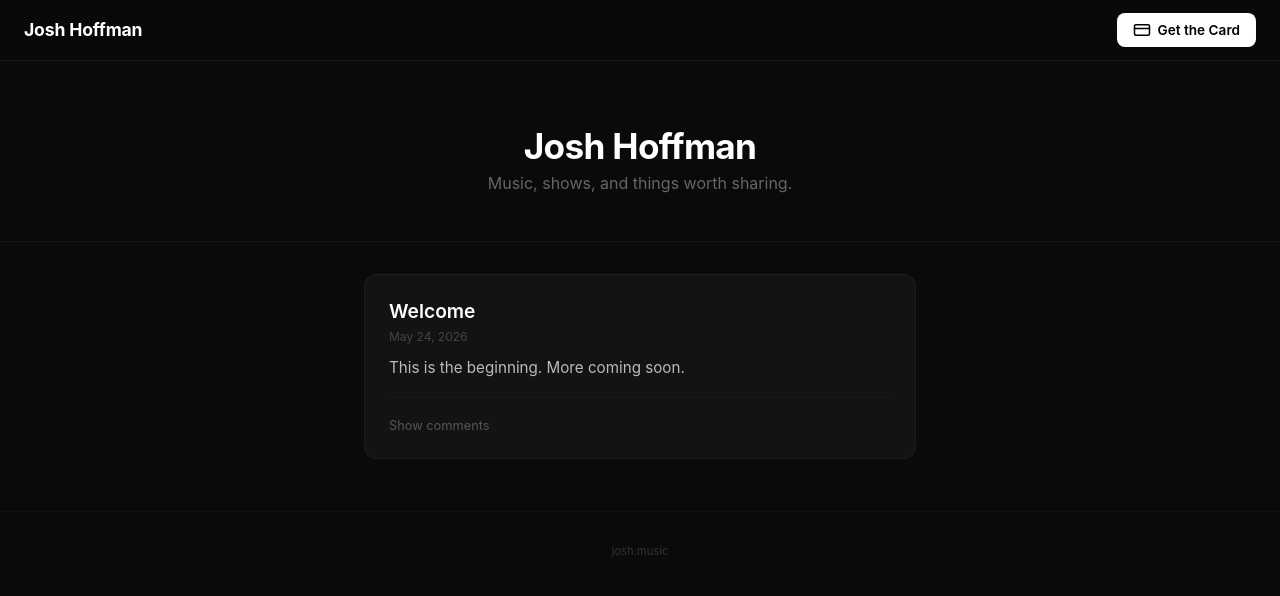
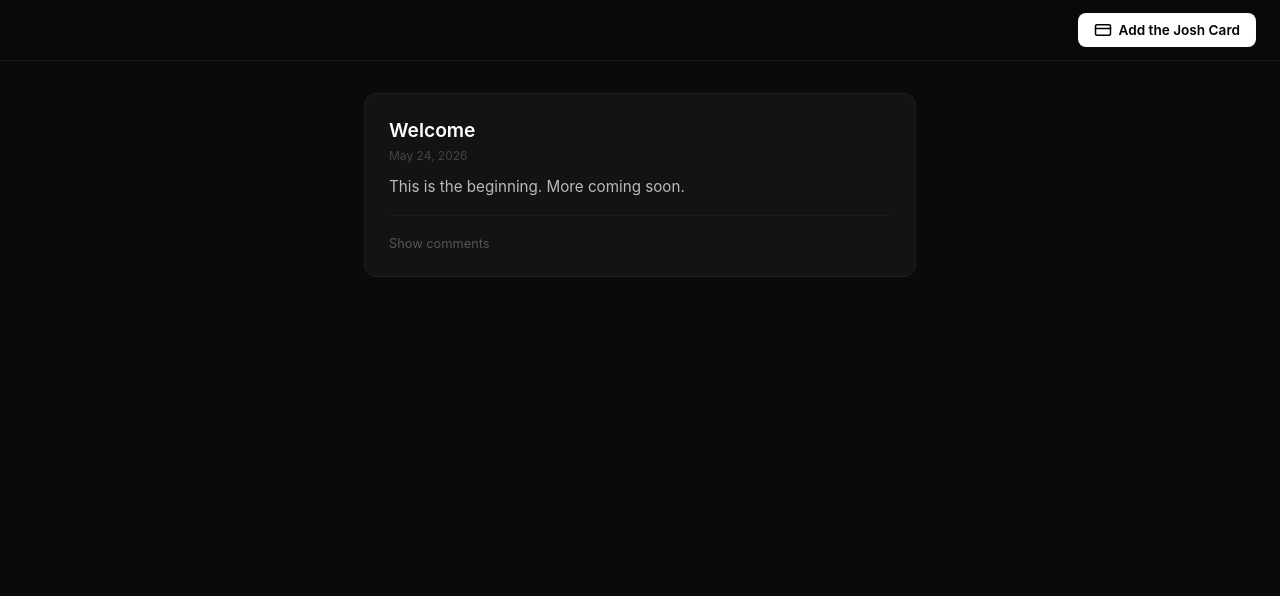
Before and after one commit to joshoffie/Josh-Card, a website: page docs/index.html in a window 1280 px wide. Drawn offline with Linux system fonts and the light colour scheme.

Commit message:
Clean up page: remove hero/footer/name, rename button

```diff
--- a/docs/index.html
+++ b/docs/index.html
@@ -25,10 +25,7 @@
       padding: 0.8rem 1.5rem;
       display: flex; align-items: center; justify-content: space-between;
     }
-    nav .name {
-      font-size: 1.1rem; font-weight: 700; color: #fff;
-      text-decoration: none; letter-spacing: -0.01em;
-    }
+    nav { justify-content: flex-end; }
     .wallet-btn {
       display: inline-flex; align-items: center; gap: 0.4rem;
       background: #fff; color: #000; font-weight: 600; font-size: 0.85rem;
@@ -38,13 +35,6 @@
     .wallet-btn:hover { opacity: 0.85; }
     .wallet-btn svg { width: 18px; height: 18px; }
 
-    /* --- HERO --- */
-    .hero {
-      text-align: center; padding: 4rem 1.5rem 3rem;
-      border-bottom: 1px solid #151515;
-    }
-    .hero h1 { font-size: 2.2rem; color: #fff; margin-bottom: 0.4rem; letter-spacing: -0.02em; }
-    .hero p { font-size: 1rem; color: #666; max-width: 400px; margin: 0 auto; }
 
     /* --- CONTAINER --- */
     .container { max-width: 600px; margin: 0 auto; padding: 2rem 1.5rem; }
@@ -105,40 +95,24 @@
     }
     .comment-form button:hover { background: #444; }
 
-    /* --- FOOTER --- */
-    .footer {
-      text-align: center; font-size: 0.7rem; color: #333;
-      padding: 2rem 1rem; border-top: 1px solid #111;
-    }
 
     .empty { text-align: center; color: #444; padding: 3rem; font-size: 0.95rem; }
 
-    @media (max-width: 480px) {
-      .hero h1 { font-size: 1.7rem; }
-      .hero { padding: 3rem 1rem 2rem; }
-    }
   </style>
 </head>
 <body>
 
   <nav>
-    <a href="/" class="name">Josh Hoffman</a>
     <a href="https://josh-card-production.up.railway.app/join" class="wallet-btn">
       <svg viewBox="0 0 24 24" fill="none" stroke="currentColor" stroke-width="2" stroke-linecap="round" stroke-linejoin="round"><rect x="2" y="5" width="20" height="14" rx="2"/><line x1="2" y1="10" x2="22" y2="10"/></svg>
-      Get the Card
+      Add the Josh Card
     </a>
   </nav>
-
-  <div class="hero">
-    <h1>Josh Hoffman</h1>
-    <p>Music, shows, and things worth sharing.</p>
-  </div>
 
   <div class="container">
     <div id="feed"></div>
   </div>
 
-  <div class="footer">josh.music</div>
 
   <script>
     const API_BASE = "https://josh-card-production.up.railway.app";
```
